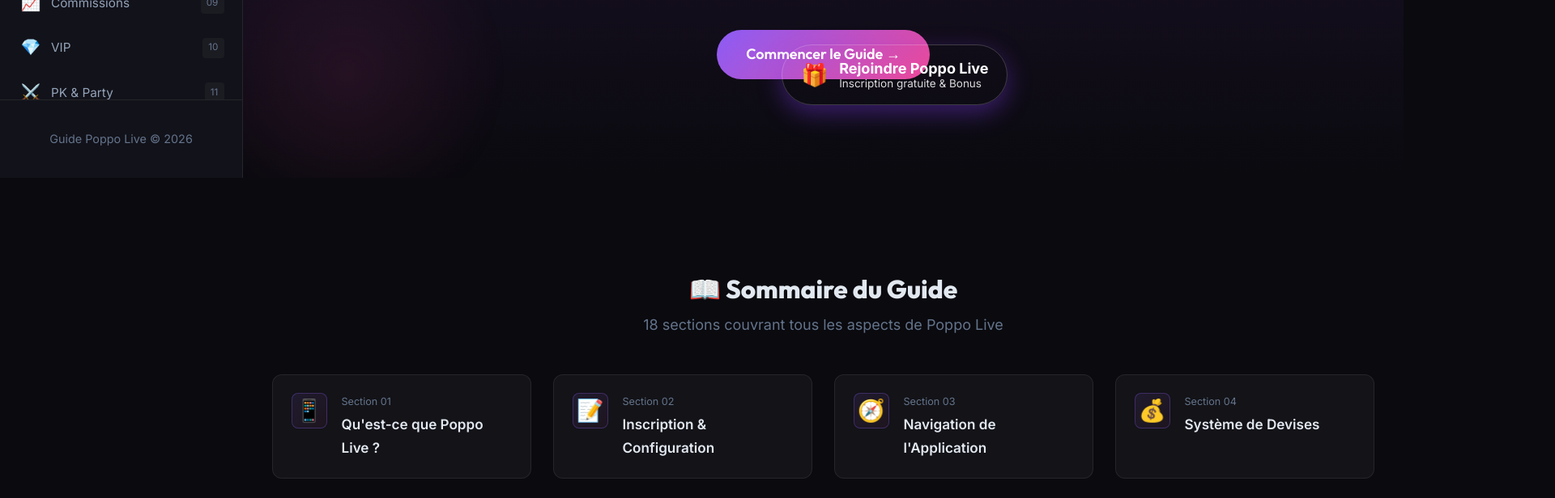
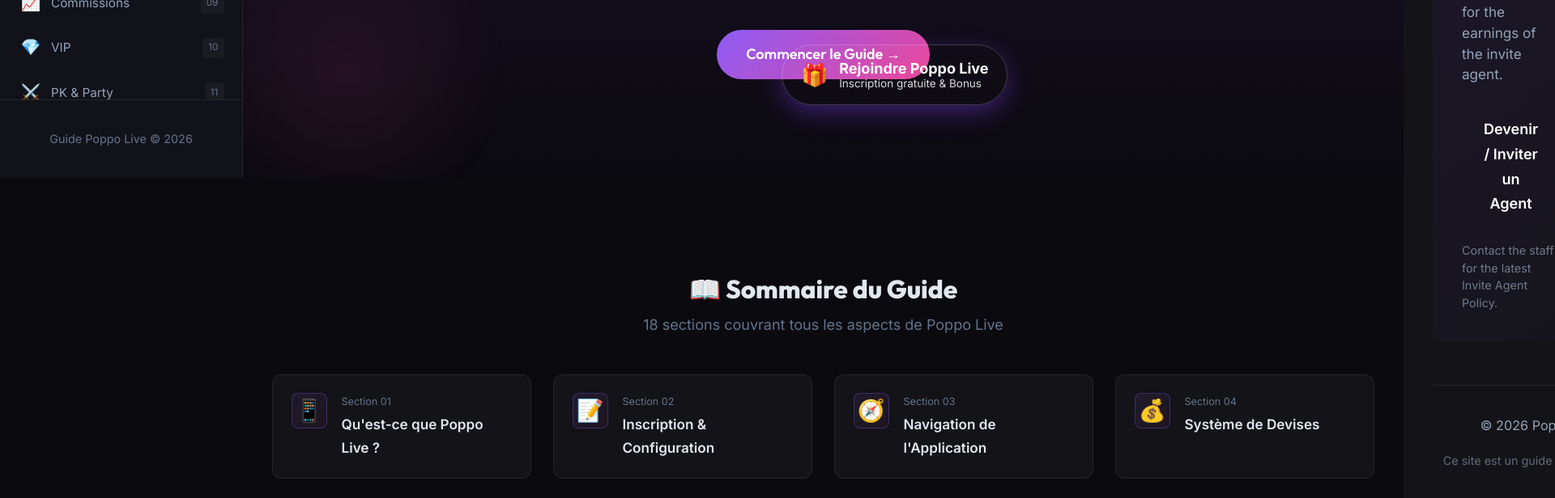
Before and after one commit to Niainarisoa01/poppo-live-guide-2026, a Next.js app: page / in a window 1280 px wide. Shown: the part 580-1196 px from the top of the page at 81% size, 1920 px wide, since content can reach past the window. Built offline with nearby package versions, Linux system fonts and the light colour scheme.

Commit message:
feat: add global footer with contact and invite agent CTA

```diff
--- a/app/globals.css
+++ b/app/globals.css
@@ -1233,3 +1233,127 @@
 .inscription-hero:hover img {
   transform: scale(1.03);
 }
+
+/* =========================================
+   FOOTER
+========================================= */
+.main-footer {
+  margin-top: 5rem;
+  padding: 4rem 2rem 2rem;
+  background: var(--bg-card);
+  border-top: 1px solid var(--border-subtle);
+}
+
+.footer-content {
+  max-width: var(--max-width);
+  margin: 0 auto;
+}
+
+.footer-grid {
+  display: grid;
+  grid-template-columns: 1fr;
+  gap: 3rem;
+  margin-bottom: 3rem;
+}
+
+@media (min-width: 768px) {
+  .footer-grid {
+    grid-template-columns: 1fr 2fr;
+  }
+}
+
+.invite-agent-card {
+  background: linear-gradient(135deg, rgba(124, 58, 237, 0.1), rgba(124, 58, 237, 0.02));
+  border: 1px solid var(--accent-primary);
+  border-radius: var(--radius-lg);
+  padding: 2rem;
+}
+
+.invite-agent-card h3 {
+  margin-top: 0;
+  color: var(--accent-primary);
+}
+
+.invite-agent-card p {
+  font-size: 0.95rem;
+  line-height: 1.5;
+  margin-bottom: 1.5rem;
+}
+
+.invite-agent-card .footer-subtext {
+  font-size: 0.8rem;
+  opacity: 0.7;
+  margin-top: 1rem;
+  margin-bottom: 0;
+}
+
+.footer-cta {
+  display: inline-block;
+  background: var(--accent-primary);
+  color: white;
+  padding: 0.75rem 1.5rem;
+  border-radius: var(--radius-full);
+  text-decoration: none;
+  font-weight: 600;
+  transition: all 0.2s ease;
+  width: 100%;
+  text-align: center;
+}
+
+.footer-cta:hover {
+  background: var(--accent-hover);
+  transform: translateY(-2px);
+  color: white;
+}
+
+.footer-links {
+  display: flex;
+  flex-direction: column;
+  gap: 2rem;
+}
+
+@media (min-width: 768px) {
+  .footer-links {
+    flex-direction: row;
+    justify-content: space-around;
+  }
+}
+
+.footer-nav h4, .footer-contact h4 {
+  margin-top: 0;
+  margin-bottom: 1rem;
+  font-size: 1.1rem;
+}
+
+.footer-nav ul, .footer-contact ul {
+  list-style: none;
+  padding: 0;
+  margin: 0;
+  display: flex;
+  flex-direction: column;
+  gap: 0.75rem;
+}
+
+.footer-nav a {
+  color: var(--text-secondary);
+  text-decoration: none;
+  transition: color 0.2s;
+}
+
+.footer-nav a:hover {
+  color: var(--accent-primary);
+}
+
+.footer-bottom {
+  text-align: center;
+  padding-top: 2rem;
+  border-top: 1px solid var(--border-subtle);
+  color: var(--text-secondary);
+  font-size: 0.9rem;
+}
+
+.footer-disclaimer {
+  font-size: 0.8rem;
+  opacity: 0.6;
+  margin-top: 0.5rem;
+}
--- a/app/layout.tsx
+++ b/app/layout.tsx
@@ -4,6 +4,7 @@
 import ScrollToTop from '@/components/ui/ScrollToTop';
 import ReadingProgress from '@/components/ui/ReadingProgress';
 import FloatingCTA from '@/components/ui/FloatingCTA';
+import Footer from '@/components/layout/Footer';
 
 export const metadata: Metadata = {
   title: {
@@ -53,6 +54,7 @@
           <main className="main-content">
             {children}
           </main>
+          <Footer />
           <ScrollToTop />
           <FloatingCTA />
         </div>
--- /dev/null
+++ b/components/layout/Footer.tsx
@@ -0,0 +1,58 @@
+import React from 'react';
+import Link from 'next/link';
+
+export default function Footer() {
+  return (
+    <footer className="main-footer">
+      <div className="footer-content">
+        <div className="footer-grid">
+
+          {/* Section Invite Agent */}
+          <div className="footer-card invite-agent-card">
+            <h3>🤝 Invite Agent (Level 5+)</h3>
+            <p>
+              Copy the link to invite the agent. After the agency application has been approved successfully, you will enjoy the commission for the earnings of the invite agent.
+            </p>
+            <a
+              href="https://h5.vshowapi.com/guild/agency_invite/register?inviter_id=74202178&c=poppo"
+              target="_blank"
+              rel="noopener noreferrer"
+              className="footer-cta"
+            >
+              Devenir / Inviter un Agent
+            </a>
+            <p className="footer-subtext">Contact the staff for the latest Invite Agent Policy.</p>
+          </div>
+
+          {/* Section Navigation & Contact */}
+          <div className="footer-links">
+            <div className="footer-nav">
+              <h4>Navigation Rapide</h4>
+              <ul>
+                <li><Link href="/">Accueil</Link></li>
+                <li><Link href="/sections/introduction">Introduction</Link></li>
+                <li><Link href="/sections/inscription-configuration">Inscription</Link></li>
+                <li><Link href="/sections/gagner-argent-agent">Espace Agent</Link></li>
+              </ul>
+            </div>
+
+            <div className="footer-contact">
+              <h4>Contact & Support</h4>
+              <p>Une question ou besoin d'aide pour votre inscription ?</p>
+              <ul>
+                <li>📧 <strong>Email :</strong> contact@poppo-live-guide.com</li>
+                <li>💬 <strong>WhatsApp :</strong> +261 34 00 000 00 <span style={{fontSize: '0.8rem', opacity: 0.7}}>(Remplacer par votre numéro)</span></li>
+              </ul>
+            </div>
+          </div>
+
+        </div>
+
+        <div className="footer-bottom">
+          <p>© {new Date().getFullYear()} Poppo Live Guide 2026. Tous droits réservés.</p>
+          <p className="footer-disclaimer">Ce site est un guide indépendant et n'est pas affilié officiellement à Poppo Live.</p>
+        </div>
+      </div>
+    </footer>
+  );
+}
```
